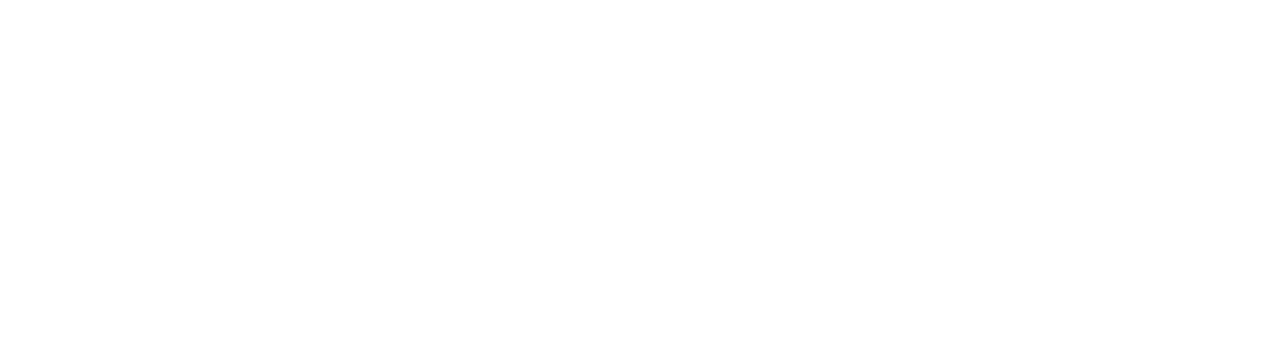
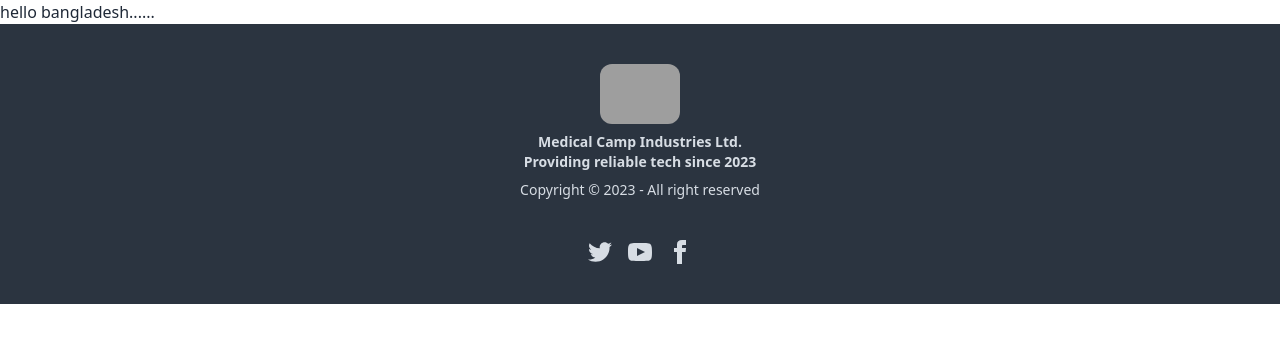
Before and after one commit to Tawkir711/Medical-Camp-Client, a React (Vite) app: page / in a window 1280 px wide. Shown: the top 342 px of the page. Built offline with nearby package versions, Linux system fonts and the light colour scheme; grey boxes are pictures that could not be loaded.

Commit message:
Footer is created on this website

```diff
--- a/src/Layout/Main.jsx
+++ b/src/Layout/Main.jsx
@@ -1,10 +1,12 @@
 import React from 'react';
 import { Outlet } from 'react-router-dom';
+import Footer from '../Pages/Shared/Footer/Footer';
 
 const Main = () => {
   return (
     <div>
       <Outlet></Outlet>
+      <Footer></Footer>
     </div>
   );
 };
--- /dev/null
+++ b/src/Pages/Home/Home/Home.jsx
@@ -0,0 +1,11 @@
+import React from 'react';
+
+const Home = () => {
+  return (
+    <div>
+      hello bangladesh......
+    </div>
+  );
+};
+
+export default Home;
--- /dev/null
+++ b/src/Pages/Shared/Footer/Footer.jsx
@@ -0,0 +1,55 @@
+import React from 'react';
+
+const Footer = () => {
+  return (
+    <footer className="footer footer-center p-10 bg-neutral text-neutral-content">
+      <aside>
+        <img className='rounded-xl w-20' src="https://i.postimg.cc/xC5PtsLP/Medical-Camp.jpg" alt="footer img" />
+        <p className="font-bold">
+          Medical Camp Industries Ltd. <br />
+          Providing reliable tech since 2023
+        </p>
+        <p>Copyright © 2023 - All right reserved</p>
+      </aside>
+      <nav>
+        <div className="grid grid-flow-col gap-4">
+          <a>
+            <svg
+              xmlns="http://www.w3.org/2000/svg"
+              width="24"
+              height="24"
+              viewBox="0 0 24 24"
+              className="fill-current"
+            >
+              <path d="M24 4.557c-.883.392-1.832.656-2.828.775 1.017-.609 1.798-1.574 2.165-2.724-.951.564-2.005.974-3.127 1.195-.897-.957-2.178-1.555-3.594-1.555-3.179 0-5.515 2.966-4.797 6.045-4.091-.205-7.719-2.165-10.148-5.144-1.29 2.213-.669 5.108 1.523 6.574-.806-.026-1.566-.247-2.229-.616-.054 2.281 1.581 4.415 3.949 4.89-.693.188-1.452.232-2.224.084.626 1.956 2.444 3.379 4.6 3.419-2.07 1.623-4.678 2.348-7.29 2.04 2.179 1.397 4.768 2.212 7.548 2.212 9.142 0 14.307-7.721 13.995-14.646.962-.695 1.797-1.562 2.457-2.549z"></path>
+            </svg>
+          </a>
+          <a>
+            <svg
+              xmlns="http://www.w3.org/2000/svg"
+              width="24"
+              height="24"
+              viewBox="0 0 24 24"
+              className="fill-current"
+            >
+              <path d="M19.615 3.184c-3.604-.246-11.631-.245-15.23 0-3.897.266-4.356 2.62-4.385 8.816.029 6.185.484 8.549 4.385 8.816 3.6.245 11.626.246 15.23 0 3.897-.266 4.356-2.62 4.385-8.816-.029-6.185-.484-8.549-4.385-8.816zm-10.615 12.816v-8l8 3.993-8 4.007z"></path>
+            </svg>
+          </a>
+          <a>
+            <svg
+              xmlns="http://www.w3.org/2000/svg"
+              width="24"
+              height="24"
+              viewBox="0 0 24 24"
+              className="fill-current"
+            >
+              <path d="M9 8h-3v4h3v12h5v-12h3.642l.358-4h-4v-1.667c0-.955.192-1.333 1.115-1.333h2.885v-5h-3.808c-3.596 0-5.192 1.583-5.192 4.615v3.385z"></path>
+            </svg>
+          </a>
+        </div>
+      </nav>
+    </footer>
+  );
+};
+
+export default Footer;
--- a/src/Routes/Routes.jsx
+++ b/src/Routes/Routes.jsx
@@ -1,5 +1,6 @@
 import { createBrowserRouter } from "react-router-dom";
 import Main from "../Layout/Main";
+import Home from "../Pages/Home/Home/Home";
 
 
 export const router = createBrowserRouter([
@@ -8,7 +9,8 @@
     element: <Main></Main>,
     children: [
       {
-
+        path: '/',
+        element: <Home></Home>
       }
     ]
   },
--- a/src/main.jsx
+++ b/src/main.jsx
@@ -6,6 +6,8 @@
 
 ReactDOM.createRoot(document.getElementById("root")).render(
   <React.StrictMode>
-    <RouterProvider router={router} />
+    <div className='max-w-screen-xl mx-auto'>
+      <RouterProvider router={router} />
+    </div>
   </React.StrictMode>
 );
```
